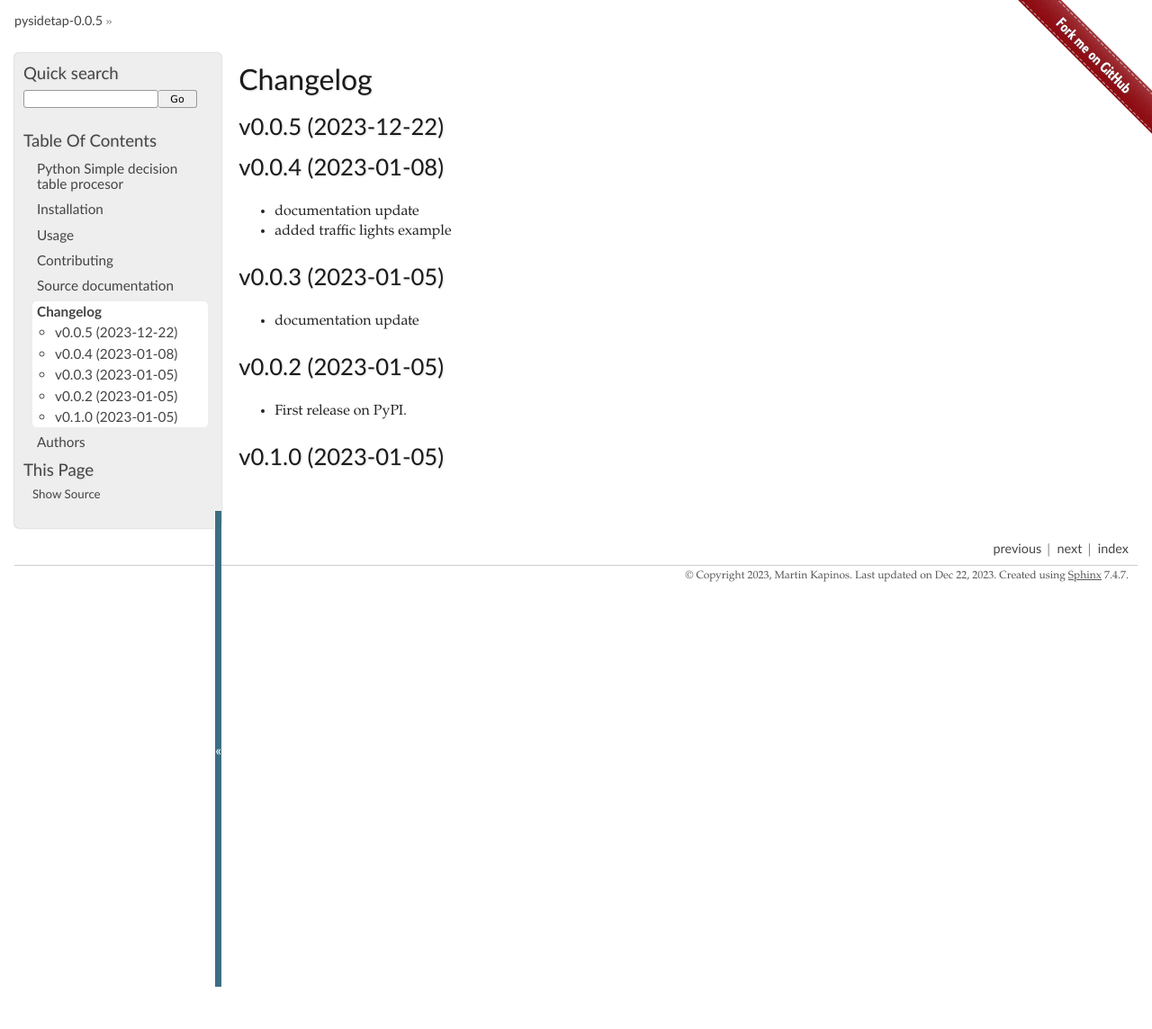
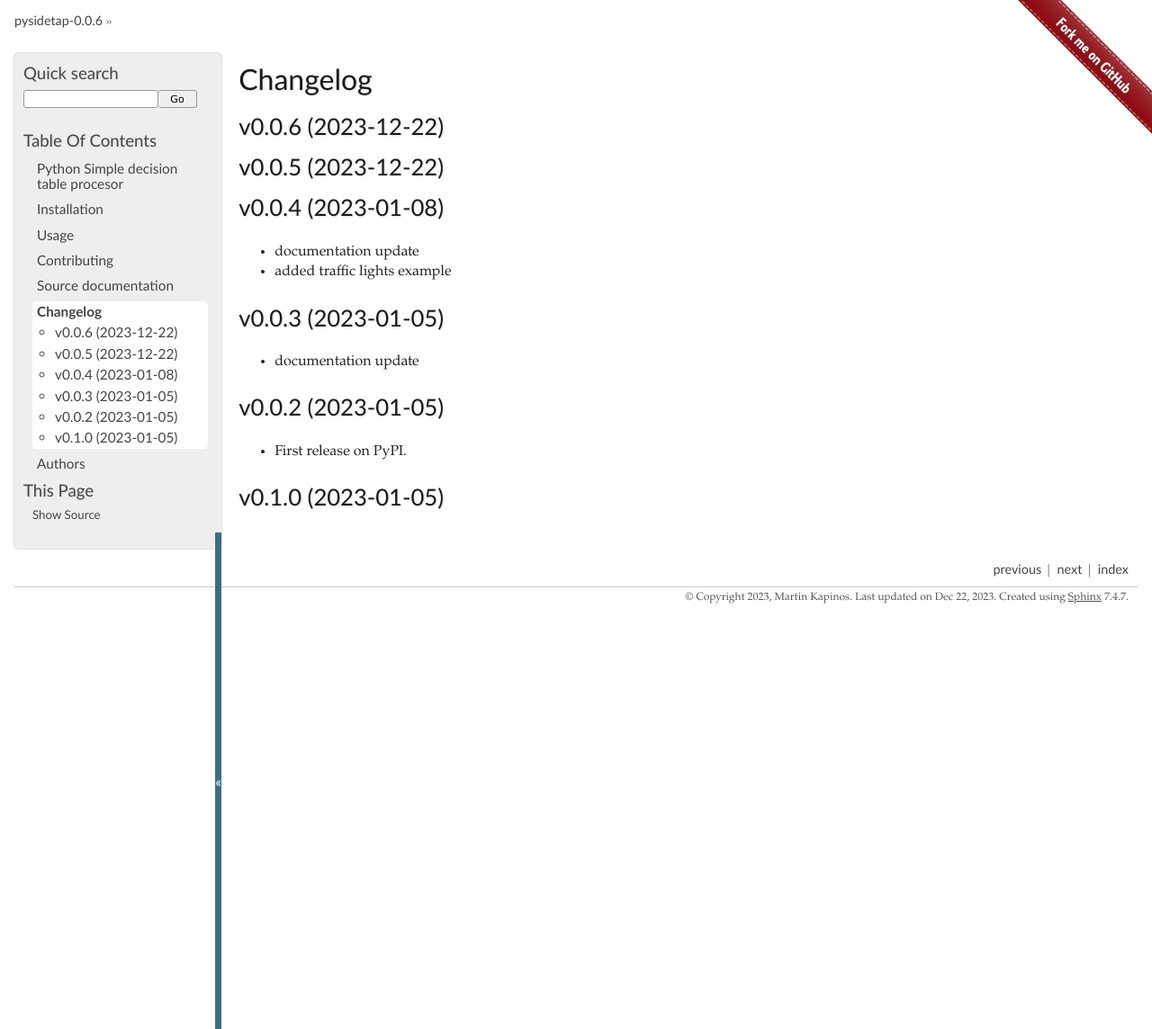
Before and after one commit to matkapi/pysidetap, a Sphinx documentation site: the page built from docs/changelog.rst, in a window 1280 px wide. Shown: the whole page at 90% size. Built offline with Sphinx 7.4.7, drawn with Linux system fonts in a browser that asks for light colours; before the commit the page ends 1097 px from its top, so only the background shows below that.

Commit message:
[SKIP] version bump 0.0.5 -> 0.0.6
fix setup.py version chaos and updated project kaywords

```diff
--- a/CHANGELOG.rst
+++ b/CHANGELOG.rst
@@ -1,6 +1,9 @@
 
 Changelog
 =========
+
+v0.0.6 (2023-12-22)
+------------------------------------------------------------
 
 v0.0.5 (2023-12-22)
 ------------------------------------------------------------
--- a/README.rst
+++ b/README.rst
@@ -139,7 +139,7 @@ or chat :wink:
 Version
 -------
 
-v0.0.5
+v0.0.6
 
 .. _GitHub Actions: https://github.com/features/actions
 .. _PyPI: https://pypi.org
--- a/docs/conf.py
+++ b/docs/conf.py
@@ -48,7 +48,7 @@ project = 'pysidetap'
 year = '2023'
 author = 'Martin Kapinos'
 copyright = '{0}, {1}'.format(year, author)
-version = release = '0.0.5'
+version = release = '0.0.6'
 
 pygments_style = 'trac'
 templates_path = ['.']
--- a/setup.py
+++ b/setup.py
@@ -36,7 +36,7 @@ long_description = '{}\n{}'.format(
 
 setup(
     name='pysidetap',
-    version='0.0.5',
+    version='0.0.6',
     description='A skeleton template for Python projects.',
     long_description=long_description,
     long_description_content_type='text/x-rst',
--- a/src/pysidetap/__init__.py
+++ b/src/pysidetap/__init__.py
@@ -1,3 +1,3 @@
 """Initial documentation of pysidetap."""
 
-__version__ = '0.0.5'
+__version__ = '0.0.6'
```
Also changed, not shown: .bumpversion.cfg.
